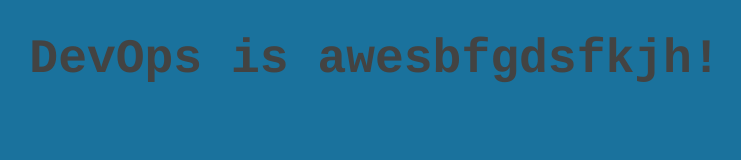
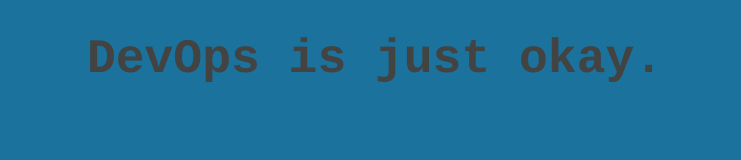
Before and after one commit to linuxacademy/devops-essentials-sample-app, a plain HTML site: page src/index.html in a window 1280 px wide. Shown: the whole page, without its empty margins (265-1006 px from the left). Drawn offline with Linux system fonts and the light colour scheme.

Commit message:
Update index.html

```diff
--- a/src/index.html
+++ b/src/index.html
@@ -5,7 +5,7 @@
 </head>
 <body style="background-color: #1A729D;">
     <h1 style="font-family: Courier; color: #434342; font-size: 48px; text-align: center;">
-        DevOps is awesbfgdsfkjh!
+        DevOps is just okay.
     </h1>
 </body>
 </html>
```
